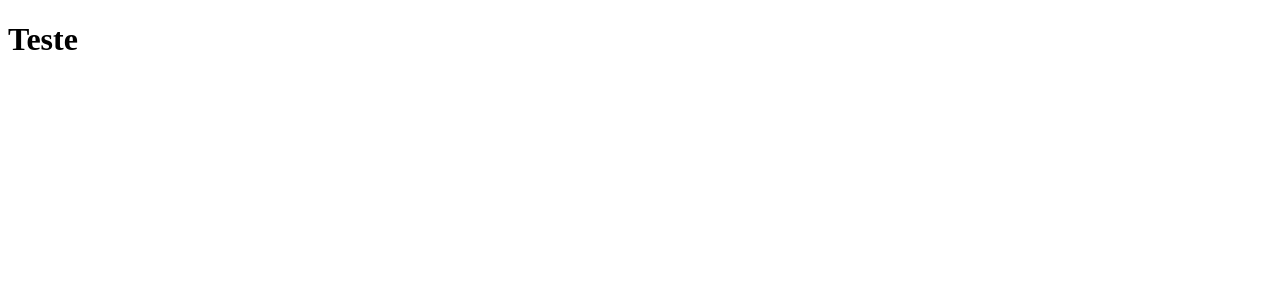
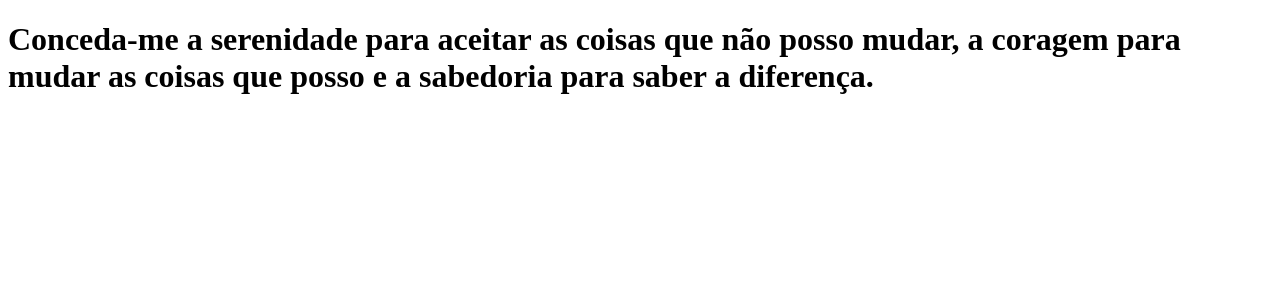
Before and after one commit to DuanySouza/clone-tabnews, a Next.js app: page / in a window 1280 px wide. Shown: the top 300 px of the page. Built offline with nearby package versions, Linux system fonts and the light colour scheme.

Commit message:
Nova mensagem na index

```diff
--- a/pages/index.js
+++ b/pages/index.js
@@ -1,5 +1,5 @@
 function Home () {
-    return <h1>Teste</h1>
+    return <h1>Conceda-me a serenidade para aceitar as coisas que não posso mudar, a coragem para mudar as coisas que posso e a sabedoria para saber a diferença.</h1>
 }
 
 export default Home
```
